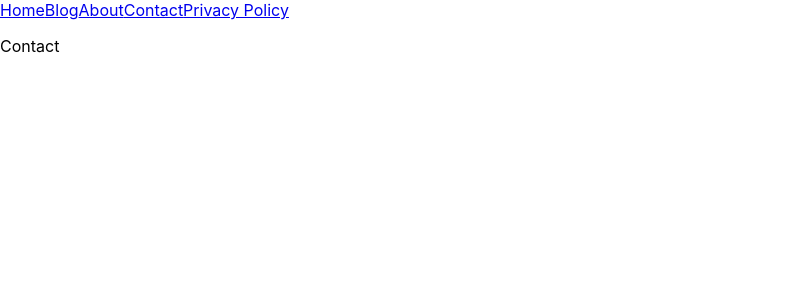
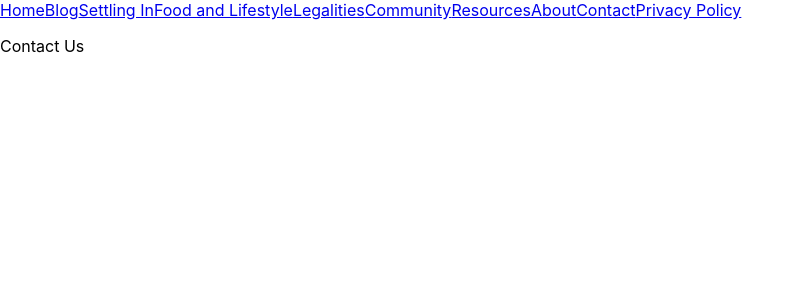
Before and after one commit to desiviking/desiviking.github.io, a JavaScript app: page /contact in a window 1280 px wide. Shown: the top 300 px of the page, without its empty margins (0-802 px from the left). Built offline with nearby package versions, Linux system fonts and the light colour scheme; the HTML template or start-up script is replaced by a standard one.

Commit message:
Modified navigation

```diff
--- a/src/App.js
+++ b/src/App.js
@@ -4,6 +4,11 @@ import { Routes, Route} from 'react-router-dom';
 
 import Home from './routes/Home';
 import Blog from './routes/Blog';
+import SettlingIn from './routes/SettlingIn';
+import FoodAndLifestyle from './routes/FoodAndLifestyle';
+import Legalities from './routes/Legalities';
+import Community from './routes/Community';
+import Resources from './routes/Resources';
 import About from './routes/About';
 import Contact from './routes/Contact';
 import PrivacyPolicy from './routes/PrivacyPolicy';
@@ -17,6 +22,11 @@ function App() {
       <Routes>
         <Route path="/" element={<Home />} />
         <Route path="/blog" element={<Blog />} />
+        <Route path="/settling-in" element={<SettlingIn />} />
+        <Route path="/food-and-lifestyle" element={<FoodAndLifestyle />} />
+        <Route path="/legalities" element={<Legalities />} />
+        <Route path="/community" element={<Community />} />
+        <Route path="/resources" element={<Resources />} />
         <Route path="/about" element={<About />} />
         <Route path="/contact" element={<Contact />} />
         <Route path="/privacy-policy" element={<PrivacyPolicy />} />
--- a/src/components/Navbar.js
+++ b/src/components/Navbar.js
@@ -5,6 +5,11 @@ const Navbar = () =>{
             <div>
                   <Link to="/">Home</Link>
                   <Link to="/blog">Blog</Link>
+                  <Link to="/settling-in">Settling In</Link>
+                  <Link to="/food-and-lifestyle">Food and Lifestyle</Link>
+                  <Link to="/legalities">Legalities</Link>
+                  <Link to="/community">Community</Link>
+                  <Link to="/resources">Resources</Link>
                   <Link to="/about">About</Link>
                   <Link to="/contact">Contact</Link>
                   <Link to="/privacy-policy">Privacy Policy</Link>
--- /dev/null
+++ b/src/routes/Community.js
@@ -0,0 +1,5 @@
+export default function Community() {
+    return (
+      <p>Community</p>
+    )
+  }
--- a/src/routes/Contact.js
+++ b/src/routes/Contact.js
@@ -1,5 +1,5 @@
 export default function Contact() {
     return (
-      <p>Contact</p>
+      <p>Contact Us</p>
     )
   }
--- /dev/null
+++ b/src/routes/FoodAndLifestyle.js
@@ -0,0 +1,5 @@
+export default function FoodAndLifestyle() {
+    return (
+      <p>Food and Lifestyle</p>
+    )
+  }
--- /dev/null
+++ b/src/routes/Legalities.js
@@ -0,0 +1,5 @@
+export default function Legalities() {
+    return (
+      <p>Legalities</p>
+    )
+  }
--- /dev/null
+++ b/src/routes/Resources.js
@@ -0,0 +1,5 @@
+export default function Resources() {
+    return (
+      <p>Resources</p>
+    )
+  }
--- /dev/null
+++ b/src/routes/SettlingIn.js
@@ -0,0 +1,5 @@
+export default function SettlingIn() {
+    return (
+      <p>Settling In</p>
+    )
+  }
```
Also changed, not shown: 1 other file (tests, documents, lock files or other folders).
